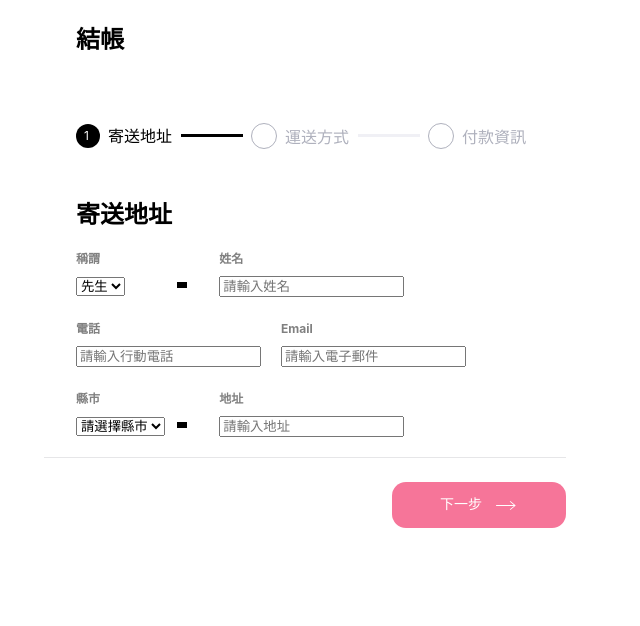
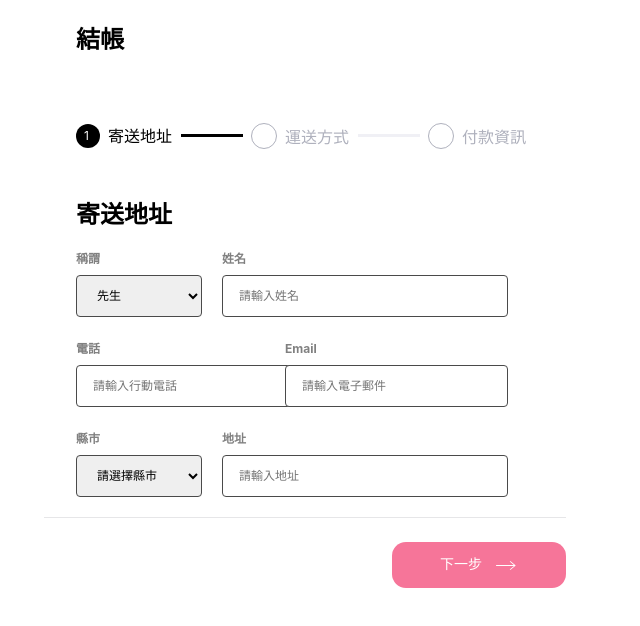
Before and after one commit to thAilurus/Alpha-shop, a React (Create React App) app: page / in a window 1280 px wide. Shown: the top 626 px of the page, without its empty margins (46-686 px from the left). Built offline with nearby package versions, Linux system fonts and the light colour scheme.

Commit message:
Adjust inputs component bigger

```diff
--- a/src/components/register/form/Step1/Step1.jsx
+++ b/src/components/register/form/Step1/Step1.jsx
@@ -13,7 +13,7 @@ export function Step1 () {
             <div className={styles.inputGroup}>
               <div className={styles.inputLabel}>稱謂</div>
               <div className={styles.selectContainer}>
-                <select>
+                <select className={styles.inputs}>
                   <option value="mr" selected>先生</option>
                   <option value="ms">女士</option>
                   <option value="mx">不明</option>
@@ -22,7 +22,8 @@ export function Step1 () {
             </div>
             <div className={styles.inputGroup}>
               <div className={styles.inputLabel}>姓名</div>
-              <input type="text" placeholder="請輸入姓名" />
+              <input className={styles.inputs}
+              type="text" placeholder="請輸入姓名" />
             </div>
           </div>
 
@@ -30,11 +31,13 @@ export function Step1 () {
           <div className={styles.grid2}>
             <div className={styles.inputGroup}>
               <div className={styles.inputLabel}>電話</div>
-              <input type="tel" placeholder="請輸入行動電話" />
+              <input className={styles.inputs}
+              type="tel" placeholder="請輸入行動電話" />
             </div>
             <div className={styles.inputGroup}>
               <div className={styles.inputLabel}>Email</div>
-              <input type="email" placeholder="請輸入電子郵件" />
+              <input className={styles.inputs}
+              type="email" placeholder="請輸入電子郵件" />
             </div>
           </div>
 
@@ -43,7 +46,8 @@ export function Step1 () {
             <div className={styles.inputGroup}>
               <div className={styles.inputLabel}>縣市</div>
               <div className={styles.selectContainer}>
-                <select required>
+                <select className={styles.inputs}
+                 required>
                   <option value="">請選擇縣市</option>
                   <option value="KLU">基隆市</option>
                   <option value="TPH">新北市</option>
@@ -79,7 +83,8 @@ export function Step1 () {
             </div>
             <div className={styles.inputGroup}>
               <div className={styles.inputLabel}>地址</div>
-              <input type="text" placeholder="請輸入地址" />
+              <input className={styles.inputs}
+              type="text" placeholder="請輸入地址" />
             </div>
           </div>
         </section>
--- a/src/components/register/form/Step1/Step1.module.scss
+++ b/src/components/register/form/Step1/Step1.module.scss
@@ -68,3 +68,13 @@
     gap: 0px 20px;
   }
 }
+
+.inputs {
+  width: 100%;
+  padding: 12px 16px;
+  border-radius: 4px;
+  font-size: 12px;
+  line-height: 16px;
+  border: 1px solid #4a4a4a;
+
+}
```
